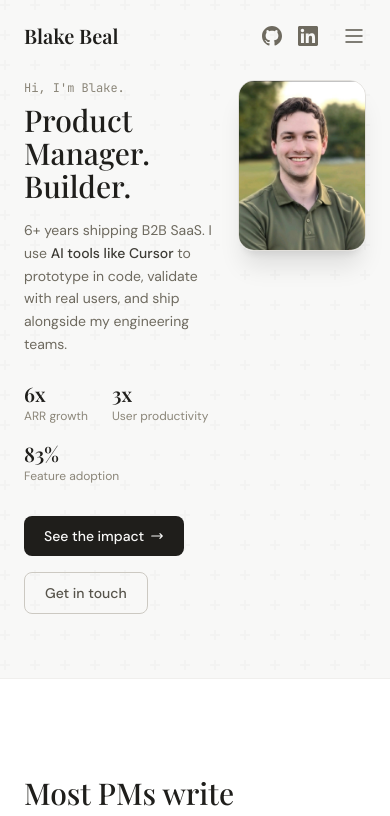
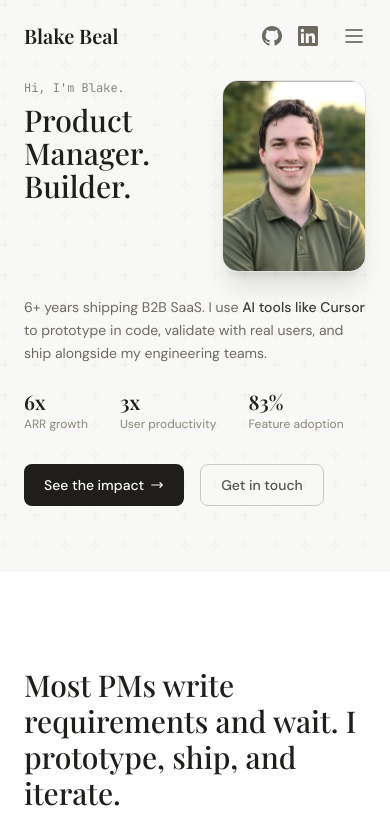
Before and after one commit to BlakeB-PM/ProductbyBlake, a React (Vite) app: page / in a window 390 px wide. Shown: the top 816 px of the page. Built offline with nearby package versions, Linux system fonts and the light colour scheme; a web font is replaced by a local one.

Commit message:
Increase mobile hero image size

```diff
--- a/src/components/Hero.tsx
+++ b/src/components/Hero.tsx
@@ -12,35 +12,51 @@ export function Hero() {
       </div>
 
       <div className="section-container">
-        <div className="flex flex-row items-start justify-between gap-4 sm:gap-8 md:gap-16">
-          {/* Text content - Left side */}
-          <div className="flex-1 max-w-2xl text-left">
+        {/* Top row: Headline + Photo side by side */}
+        <div className="flex flex-row items-start justify-between gap-4 sm:gap-8 md:gap-16 mb-6 sm:mb-8">
+          {/* Headline - Left side */}
+          <div className="flex-1">
             {/* Intro line */}
             <p className="font-mono text-xs sm:text-sm text-ink-500 mb-2 sm:mb-4 animate-fade-in">
               Hi, I'm Blake.
             </p>
 
             {/* Main headline */}
-            <h1 className="font-serif text-3xl sm:text-5xl md:text-6xl lg:text-7xl font-medium leading-[1.1] text-ink-900 mb-4 sm:mb-6 animate-slide-up break-words">
-              Product Manager. Builder.{' '}
+            <h1 className="font-serif text-3xl sm:text-5xl md:text-6xl lg:text-7xl font-medium leading-[1.1] text-ink-900 animate-slide-up break-words">
+              Product Manager. Builder.
             </h1>
+          </div>
 
+          {/* Headshot - Right side */}
+          <div className="flex-shrink-0 w-36 sm:w-48 md:w-64 lg:w-72 xl:w-80 animate-fade-in">
+            <div className="aspect-[3/4] rounded-2xl overflow-hidden shadow-xl border border-ink-200 transition-transform duration-300">
+              <img
+                src="/headshot.jpg"
+                alt="Blake Beal"
+                className="w-full h-full object-cover"
+              />
+            </div>
+          </div>
+        </div>
+
+        {/* Full-width content below */}
+        <div className="max-w-2xl md:max-w-none">
           {/* Subheadline */}
-            <p className="text-sm sm:text-lg md:text-xl text-ink-600 leading-relaxed mb-6 sm:mb-10 animate-slide-up animation-delay-100">
+          <p className="text-sm sm:text-lg md:text-xl text-ink-600 leading-relaxed mb-6 sm:mb-8 animate-slide-up animation-delay-100">
             6+ years shipping B2B SaaS. I use{' '}
             <span className="font-medium text-ink-800">AI tools like Cursor</span>{' '}
             to prototype in code, validate with real users, and ship alongside my engineering teams.
           </p>
 
-            {/* Stats row */}
-            <div className="flex flex-wrap justify-start gap-x-6 gap-y-4 sm:gap-12 mb-8 sm:mb-12 animate-slide-up animation-delay-200">
+          {/* Stats row - horizontal across full width */}
+          <div className="flex justify-start gap-8 sm:gap-12 md:gap-16 mb-8 sm:mb-10 animate-slide-up animation-delay-200">
             <Stat value="6x" label="ARR growth" />
             <Stat value="3x" label="User productivity" />
             <Stat value="83%" label="Feature adoption" />
           </div>
 
-            {/* CTA Buttons */}
-            <div className="flex flex-wrap justify-start gap-4 sm:gap-6 animate-slide-up animation-delay-300">
+          {/* CTA Buttons - side by side */}
+          <div className="flex flex-row gap-4 sm:gap-6 animate-slide-up animation-delay-300">
             <a
               href="#experience"
               className="inline-flex items-center gap-1.5 sm:gap-2 px-5 py-2.5 sm:px-6 sm:py-3 bg-ink-900 text-ink-50 font-medium rounded-lg hover:bg-ink-800 transition-colors text-sm sm:text-base"
@@ -58,18 +74,6 @@ export function Hero() {
             </a>
           </div>
         </div>
-
-          {/* Headshot - Right side */}
-          <div className="flex-shrink-0 w-32 sm:w-44 md:w-56 lg:w-72 xl:w-80 animate-fade-in">
-            <div className="aspect-[3/4] rounded-2xl overflow-hidden shadow-xl border border-ink-200 transition-transform duration-300">
-              <img
-                src="/headshot.jpg"
-                alt="Blake Beal"
-                className="w-full h-full object-cover"
-              />
-            </div>
-          </div>
-        </div>
       </div>
     </section>
   )
```
Lines whose indentation alone changed are shown as unchanged.
